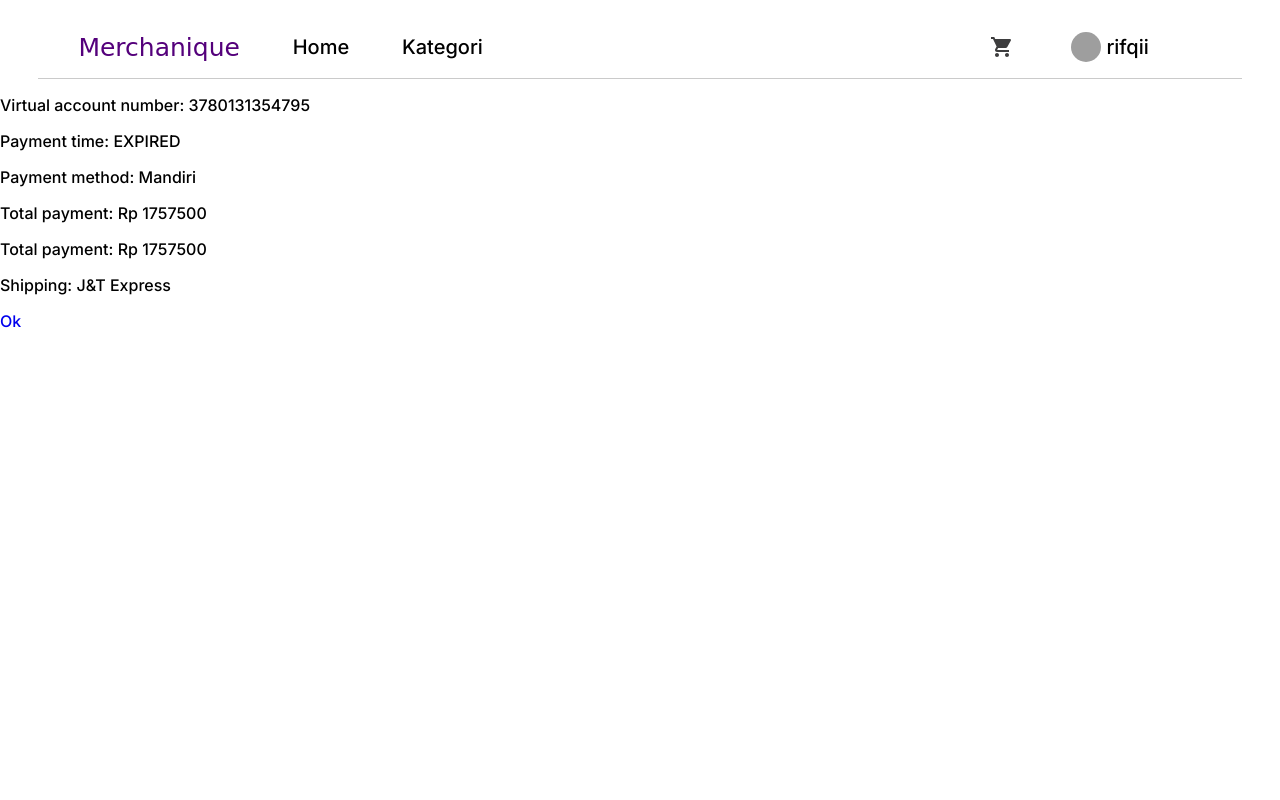
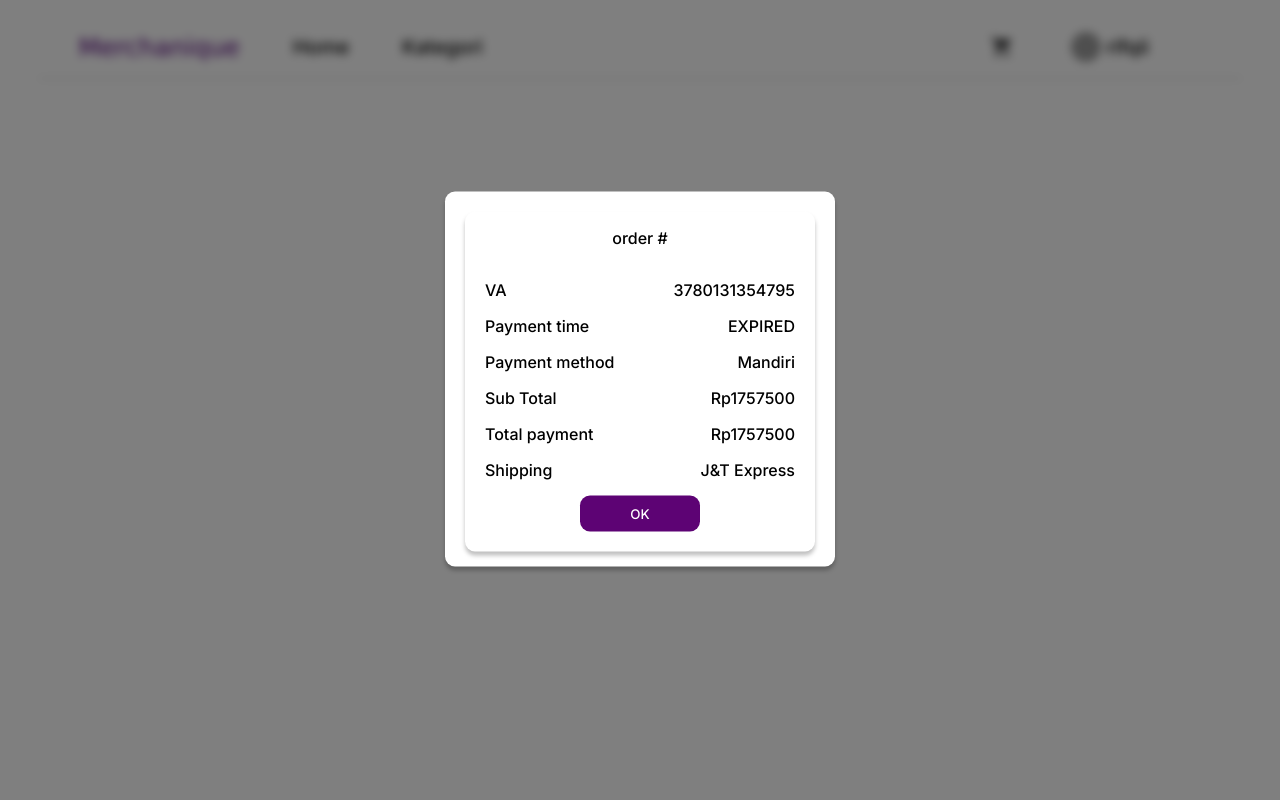
Before and after one commit to rifqifazzam/Merchanique, a Django app: page /payment/38/ in a window 1280 px wide. Run offline with Django 4.2, Linux system fonts and the light colour scheme; a user stored in the database is signed in; data comes from the database, SQL or seed files in the repository; some web fonts are replaced; grey boxes are pictures that could not be loaded.

Commit message:
checkout sampe popup

```diff
--- a/Templates/payment.html
+++ b/Templates/payment.html
@@ -2,14 +2,33 @@
 {% block title %}Payment{% endblock title %}
 {% block content %}
 {% include 'navbar.html' %}
-{% comment %} make an Ok button {% endcomment %}
-<p>Virtual account number: <span>{{ order.virtual_account}}</span></p>
-<p>Payment time: <span id="countdown-timer"></span></p>
-<p>Payment method: <span>{{ order.payment }}</span></p>
-<p>Total payment: <span>Rp {{ order.get_cart_total }}</span></p>
-<p>Total payment: <span>Rp {{ order.get_total_payment }}</span></p>
-<p>Shipping: <span>{{ order.expedition }}</span></p>
-<a href="{% url 'purchase' %}" class="btn btn-primary">Ok</a>
+{% load static %}
+<link rel="stylesheet" href="{% static '/payment.css' %}">
+
+<div class="overlay"></div>
+<div class="popup-container">
+<div class="container">
+  <div class="textok">
+    <div class="judul">
+      <p> order # </p>
+    </div>
+
+    <div class="container2">
+      <p>VA <span>{{ order.virtual_account}}</span></p>
+      <p>Payment time <span id="countdown-timer"></span></p>
+      <p>Payment method <span>{{ order.payment }}</span></p>
+      <p>Sub Total <span>Rp{{ order.get_cart_total }}</span></p>
+      <p>Total payment <span>Rp{{ order.get_total_payment }}</span></p>
+      <p>Shipping <span>{{ order.expedition }}</span></p>
+    </div>
+
+    <div class="container3">
+      <button onclick="window.location.href='{% url 'purchase' %}'" class="btnok">OK</button>
+    <div>
+  <div>
+
+</div>
+</div>
 
 <script>
     var countDownDate = new Date('{{ order.date_ordered|date:"Y/m/d H:i:s" }}').getTime() + (5*60*1000); // add 1 hour to the order date
@@ -31,6 +50,22 @@
         // add code to delete the order here
       }
     }, 1000);
+
+
+    // Open the popup
+function openPopup() {
+  document.querySelector('.overlay').style.display = 'block';
+  document.querySelector('.popup-container').style.display = 'block';
+}
+
+// Close the popup
+function closePopup() {
+  document.querySelector('.overlay').style.display = 'none';
+  document.querySelector('.popup-container').style.display = 'none';
+}
+
+// Call openPopup() function to open the popup when needed
+
 </script>
 
 
--- /dev/null
+++ b/merchandise_web/static/payment.css
@@ -0,0 +1,72 @@
+.container{
+    display: flex;
+    justify-content: center;
+    margin-top: 0px
+
+}
+
+.textok{
+    display: flex;
+    flex-direction: column;
+    width: 350px;
+    background: #ffffff;
+    box-shadow: 0px 4px 4px rgba(0, 0, 0, 0.25);
+    border-radius: 10px;
+    padding-left: 20px;
+    padding-right: 20px;
+    padding-bottom: 20px;
+
+}
+
+
+.judul{
+    display: flex;
+    justify-content: center;
+}
+
+.container2 p{
+    display: flex;
+    justify-content: space-between;
+}
+
+.container3{
+    display: flex;
+    justify-content: center;
+}
+
+.container3 button.btnok {
+    background: #5D0374;
+border-radius: 10px;
+width: 120px;
+color: white;
+border: none;
+padding-top: 10px;
+padding-bottom: 10px;
+  }
+
+
+.overlay {
+  position: fixed;
+  top: 0;
+  left: 0;
+  width: 100%;
+  height: 100%;
+  background-color: rgba(0, 0, 0, 0.5); /* Semi-transparent background color */
+  z-index: 9999; /* Ensure the overlay appears above other elements */
+  backdrop-filter: blur(5px); /* Apply blur effect to the background */
+}
+
+.popup-container {
+  position: fixed;
+  left: 50%;
+  transform: translate(-50%, -50%);
+  background-color: #ffffff;
+  padding: 20px;
+  border-radius: 10px;
+  z-index: 10000; /* Ensure the popup appears above the overlay */
+  box-shadow: 0px 4px 4px rgba(0, 0, 0, 0.25);
+  margin-top: 0;
+  height: 375px;
+  margin-top: 300px;
+
+}
```
Also changed, not shown: Templates/checkout.html (+20 -20 lines), Templates/purchase.html (+51 -12 lines), merchandise_web/static/checkout.css (+26 -15 lines), merchandise_web/static/purchase.css (added, +143 -0 lines).
